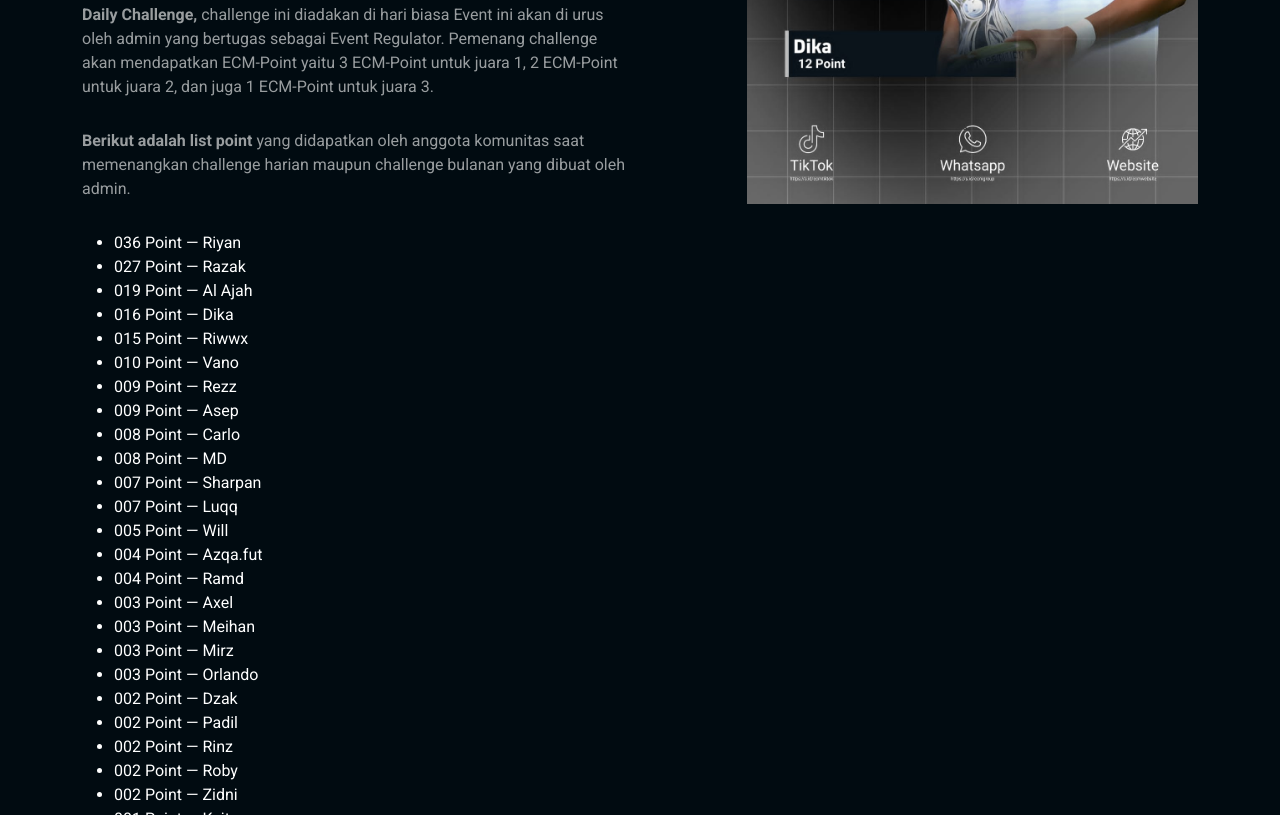
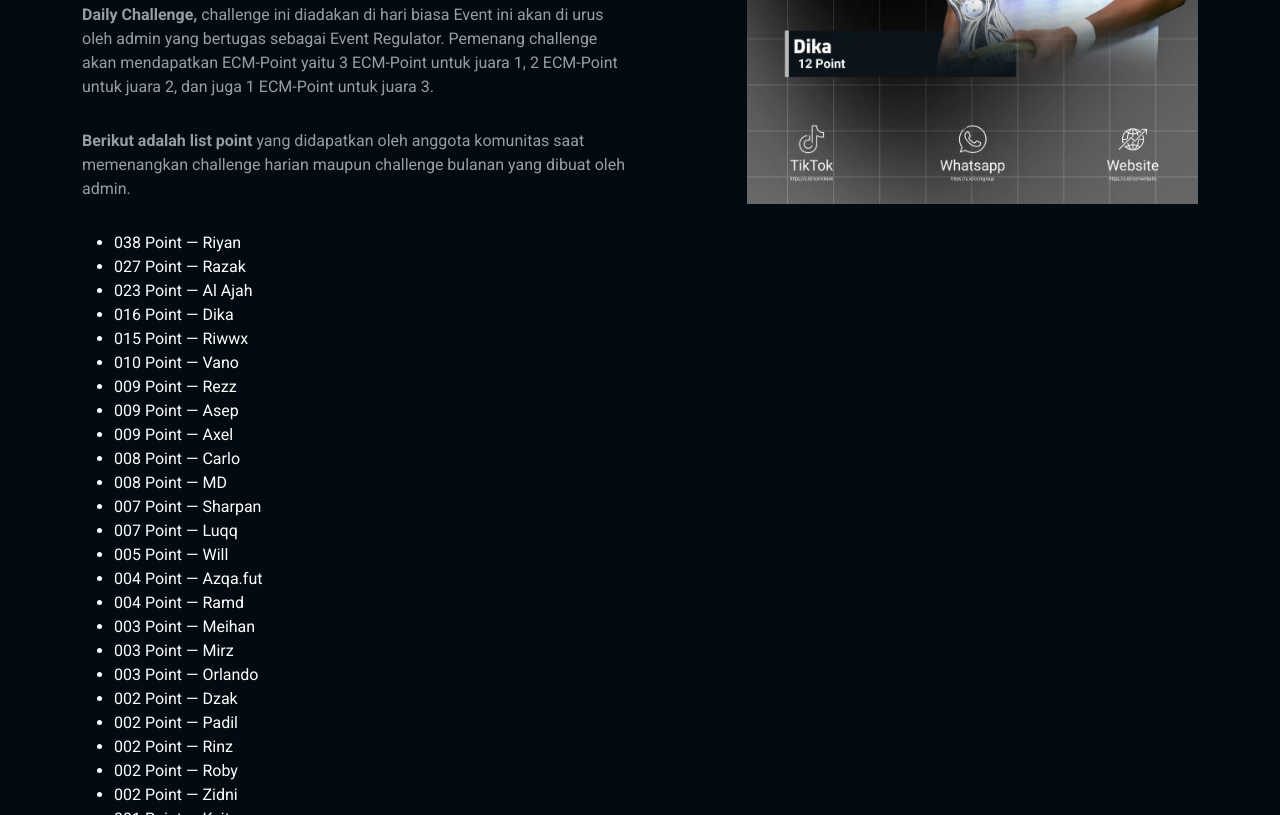
Before and after one commit to CardMasterID/website, a plain HTML site: page point.html in a window 1280 px wide. Shown: the part 500-1315 px from the top of the page. Drawn offline with nearby package versions, Linux system fonts and the light colour scheme.

Commit message:
Update point.html

```diff
--- a/point.html
+++ b/point.html
@@ -79,14 +79,15 @@
 <!-- ISI POINT MEMBER DIBAWAH DISINI-->
 <!-- ISI POINT MEMBER DIBAWAH DISINI-->
 
-<li>036 Point — Riyan</li>
+<li>038 Point — Riyan</li>
 <li>027 Point — Razak</li>
-<li>019 Point — Al Ajah</li>
+<li>023 Point — Al Ajah</li>
 <li>016 Point — Dika</li>
 <li>015 Point — Riwwx</li>
 <li>010 Point — Vano</li>
 <li>009 Point — Rezz</li>
 <li>009 Point — Asep</li>
+<li>009 Point — Axel</li>
 <li>008 Point — Carlo</li>
 <li>008 Point — MD</li>
 <li>007 Point — Sharpan</li>
@@ -94,7 +95,6 @@
 <li>005 Point — Will</li>
 <li>004 Point — Azqa.fut</li>
 <li>004 Point — Ramd</li>
-<li>003 Point — Axel</li>
 <li>003 Point — Meihan</li>
 <li>003 Point — Mirz</li>
 <li>003 Point — Orlando</li>
```
